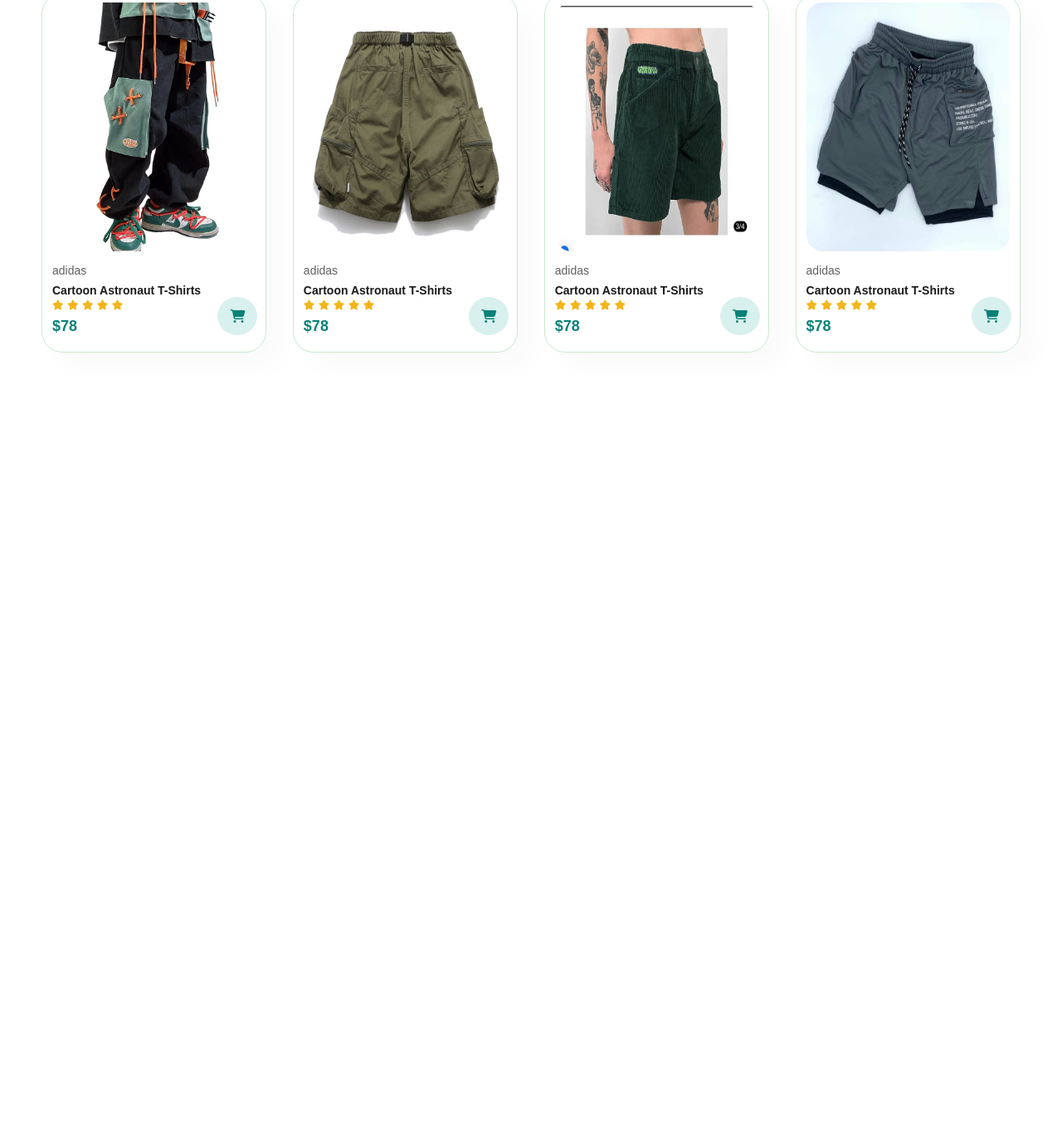
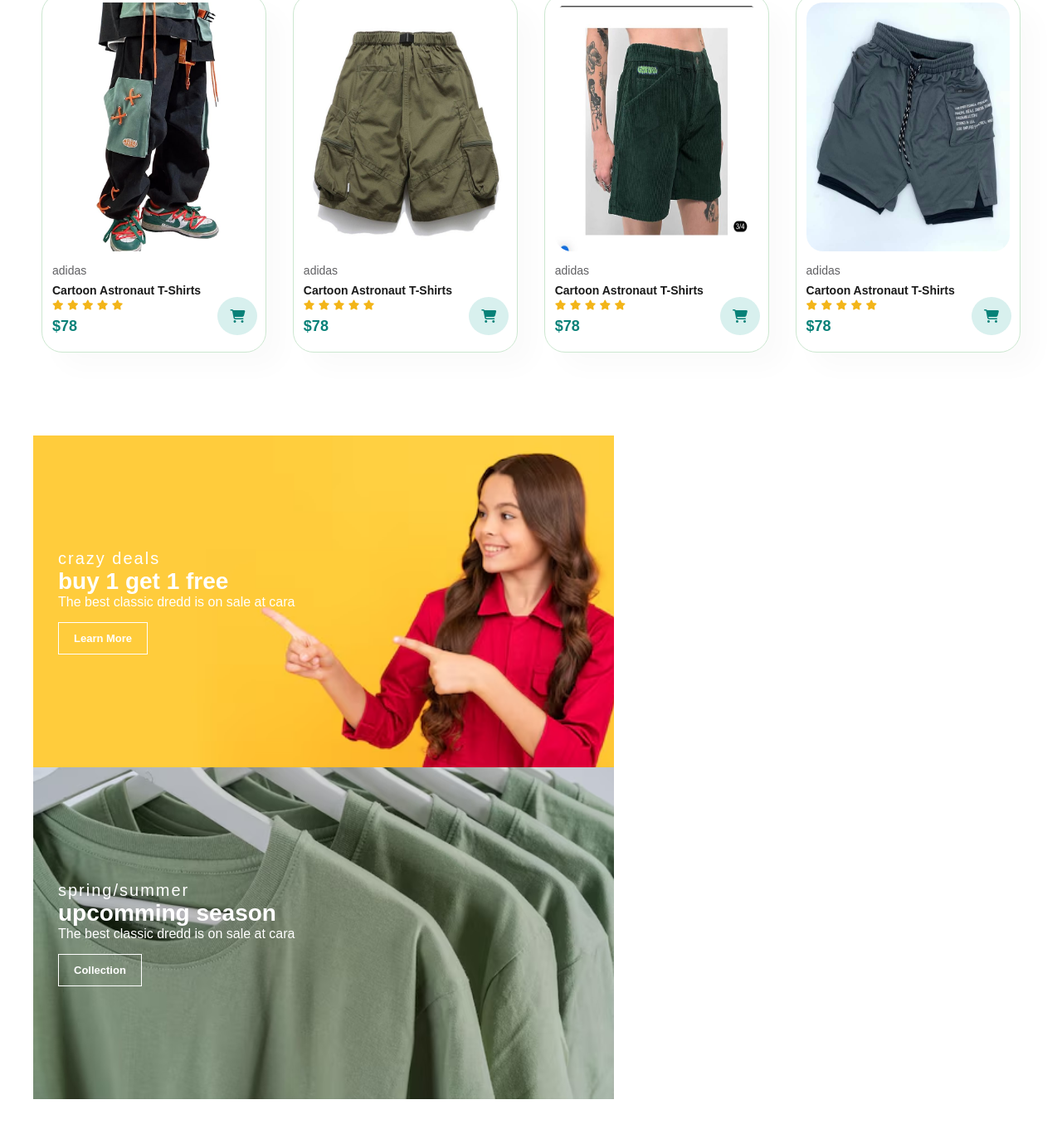
Before and after one commit to dheetchithselvan12/myE-com, a plain HTML site: page index.html in a window 1280 px wide. Shown: the part 4105-5460 px from the top of the page at 83% size. Before the commit the page ends 4600 px from the top, so only its background shows below. Drawn offline with Linux system fonts and the light colour scheme.

Commit message:
Created banner

```diff
--- a/index.html
+++ b/index.html
@@ -464,6 +464,21 @@
         </div>
     </section>
 
+    <section id="sm-banner">
+        <div class="banner-box">
+            <h4>crazy deals</h4>
+            <h2>buy 1 get 1 free</h2>
+            <span>The best classic dredd is on sale at cara</span>
+            <button>Learn More</button>
+        </div>
+        <div class="banner-box banner-box2">
+            <h4>spring/summer</h4>
+            <h2>upcomming season</h2>
+            <span>The best classic dredd is on sale at cara</span>
+            <button>Collection</button>
+        </div>
+    </section>
+
     <script src="script.js"></script>
 </body>
 
--- a/style.css
+++ b/style.css
@@ -306,3 +306,64 @@ cursor: pointer;
     background: #088178;
     color: #fff;
 }
+
+#sm-banner {
+    display: flex;
+    justify-content: space-between;
+    flex-wrap: wrap;
+    padding: 30px 40px;
+}
+
+#sm-banner .banner-box {
+    display: flex;
+    flex-direction: column;
+    justify-content: center;
+    align-items: flex-start;
+    background-image: url(/images/banner1.avif);
+    min-width: 700px;
+    height: 50vh;
+    background-size: cover;
+    background-position: center;
+    padding: 30px;
+}
+
+#sm-banner .banner-box2 {
+    background-image: url(/images/banner2.avif);
+    background-color: rgba(255, 255, 255, 0.5);
+    background-blend-mode: multiply;
+}
+
+#sm-banner h4 {
+    color: #fff;
+    font-size: 20px;
+    font-weight: 500;
+    letter-spacing: 2px;
+}
+#sm-banner h2 {
+    color: #fff;
+    font-size: 28px;
+    font-weight: 800;
+}
+#sm-banner span {
+    color: #fff;
+    font-size: 14x;
+    font-weight: 500;
+    padding-bottom: 15px;
+}
+
+#sm-banner .banner-box button {
+    font-size: 13px;
+    font-weight: 600;
+    padding: 11px 18px;
+    color: #fff;
+    background-color: transparent;
+    cursor: pointer;
+    border: 1px solid #fff;
+    outline: none;
+    transition: 0.2s;
+}
+
+#sm-banner .banner-box:hover button {
+    background: #088178;
+    border: 1px solid #088178;
+}
```
Also changed, not shown: images/banner1.avif (added), images/banner2.avif (added).
